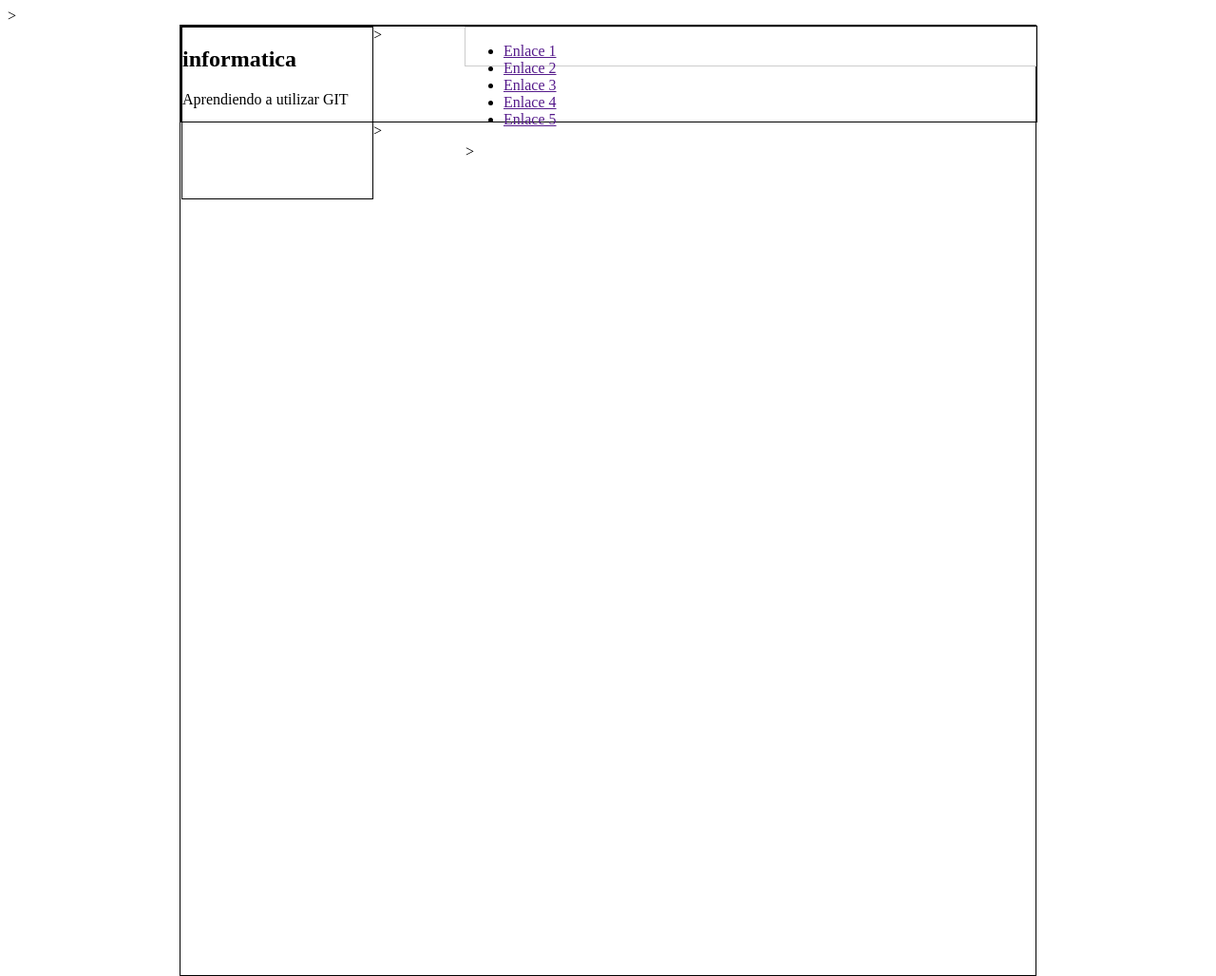
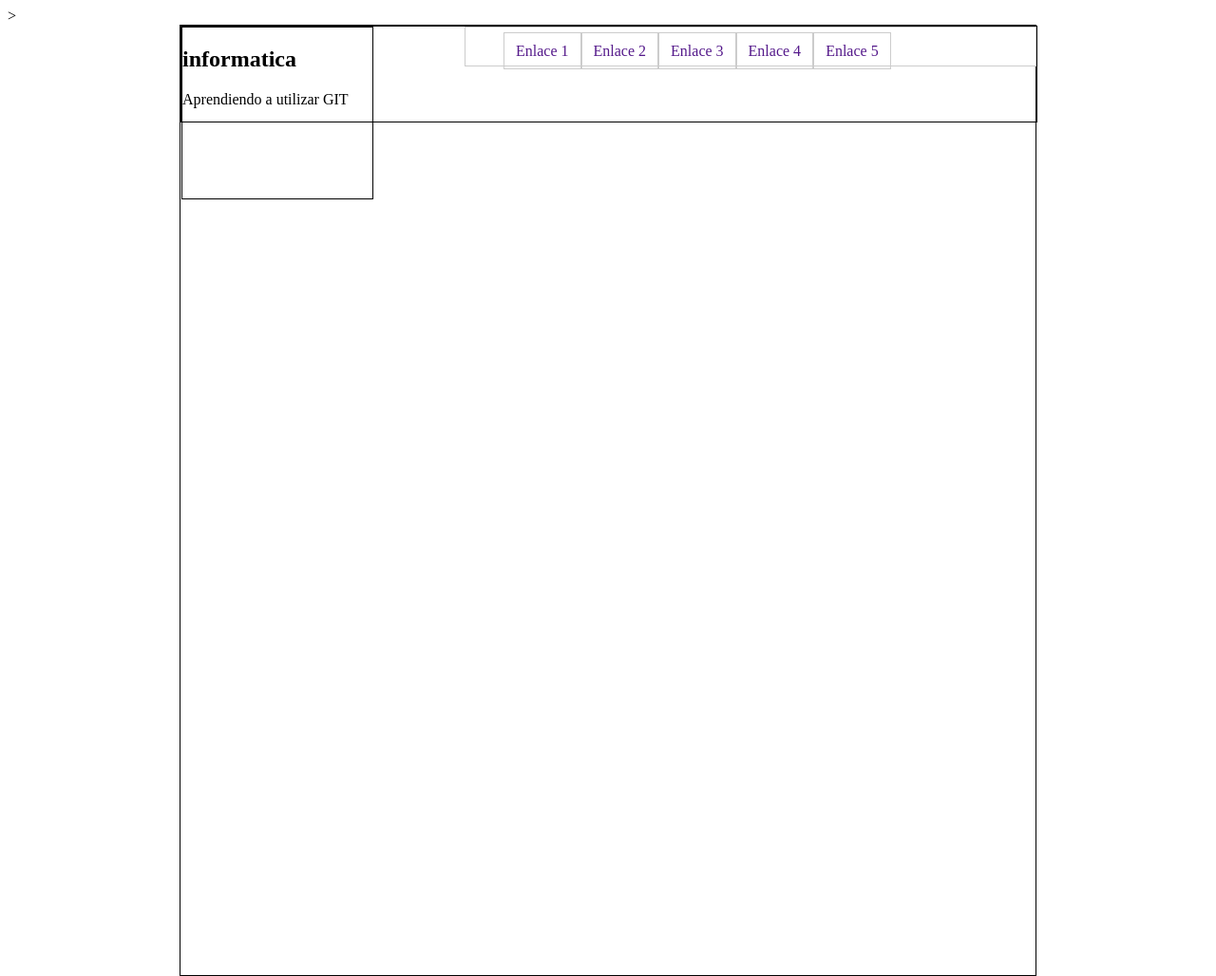
Before and after one commit to carlitosutpl/-ingSWoct2019, a plain HTML site: page index.html in a window 1280 px wide. Shown: the whole page at 95% size. Drawn offline with Linux system fonts and the light colour scheme.

Commit message:
Estilo a la lista

```diff
--- a/css/estilo.css
+++ b/css/estilo.css
@@ -21,3 +21,18 @@ header{
 	border: 1px solid #ccc;
 	float: right;
 }
+
+.menu ul{
+
+}
+.menu ul li{
+	list-style: none;
+	float: left;
+}
+.menu ul li a{
+	text-decoration: none;
+	padding: 10px 12px;
+	border: 1px solid #ccc;
+
+
+}
--- a/index.html
+++ b/index.html
@@ -19,10 +19,10 @@
 					<li><a href="">Enlace 3</a></li>
 					<li><a href="">Enlace 4</a></li>
 					<li><a href="">Enlace 5</a></li>
-				</ul>>
-			</nav>>
+				</ul>
+			</nav>
 
-		</header>>
+		</header>
 
 	</div>
 </body>
```
